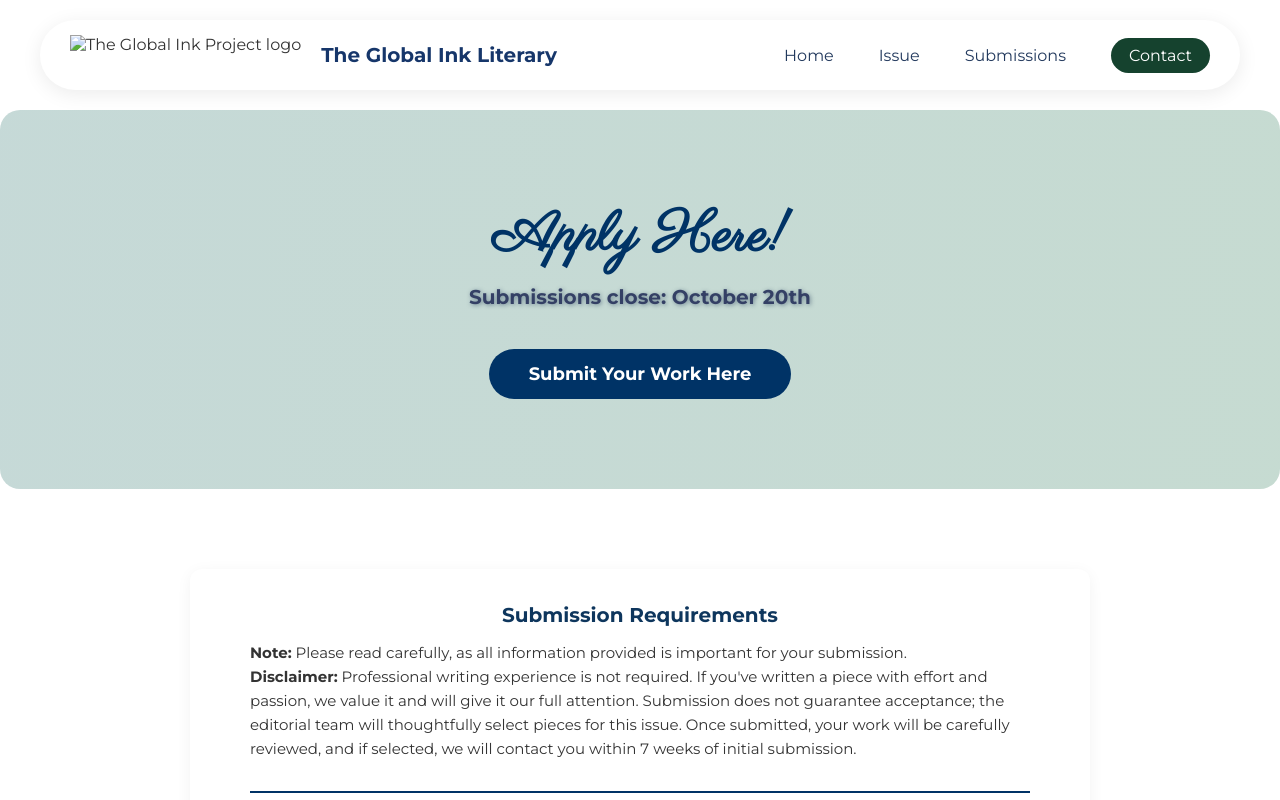
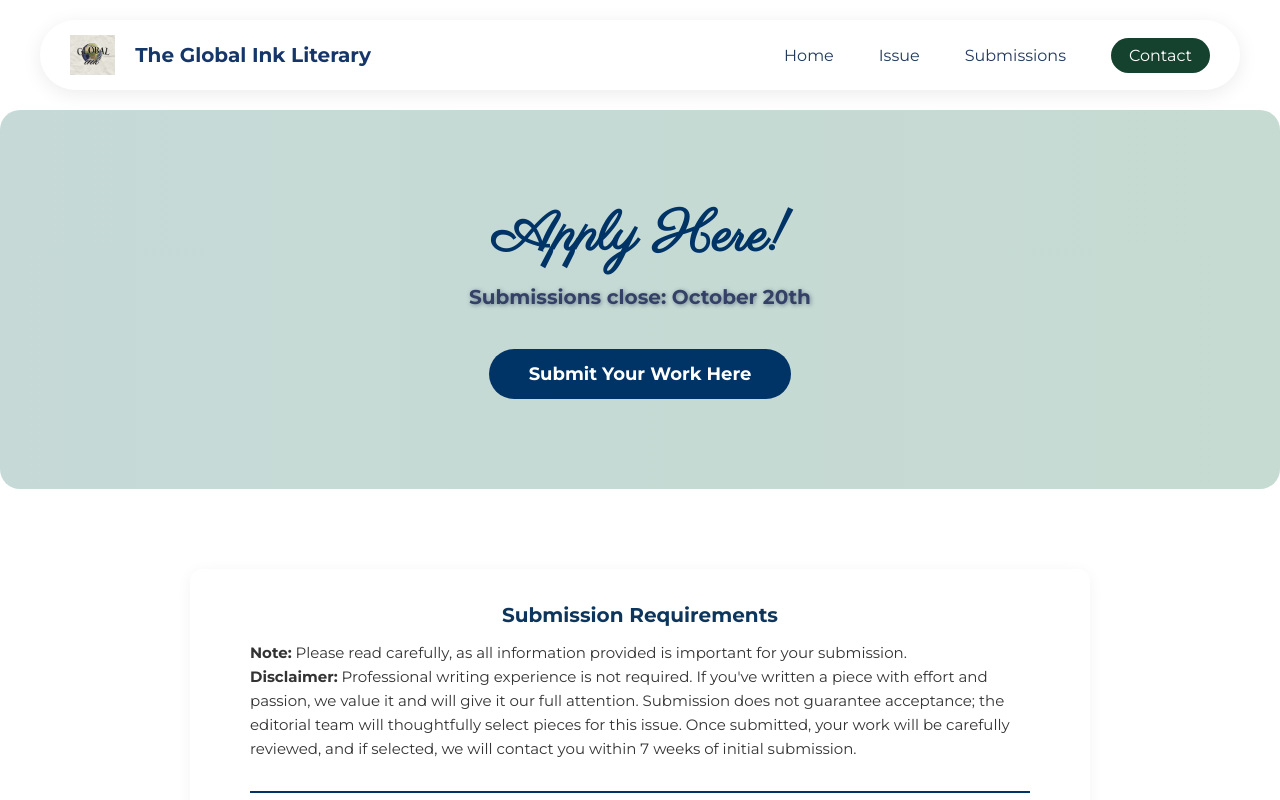
Before and after one commit to theglobalinkproject-art/theglobalinkprojectweb, a website: page submissions.html in a window 1280 px wide. Shown: the top 800 px of the page. Drawn offline with Linux system fonts and the light colour scheme; the site is published under a folder, as on GitHub Pages, so addresses that start at the root find nothing.

Commit message:
Update submissions.html

```diff
--- a/submissions.html
+++ b/submissions.html
@@ -20,7 +20,7 @@
   <!-- Navbar -->
   <header class="modern-navbar">
     <div class="nav-left">
-      <img src="/public/logo.png" alt="The Global Ink Project logo" class="logo">
+      <img src="public/logo.png" alt="The Global Ink Project logo" class="logo">
       <h1 class="site-title">The Global Ink Literary</h1>
     </div>
     <nav class="nav-links">
```
